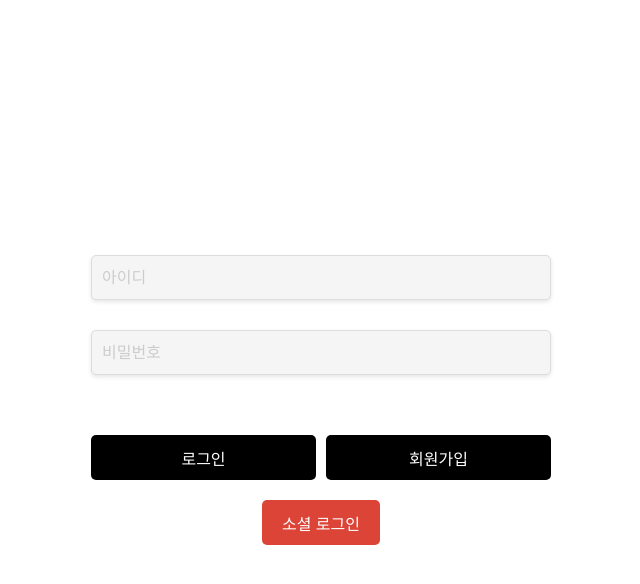
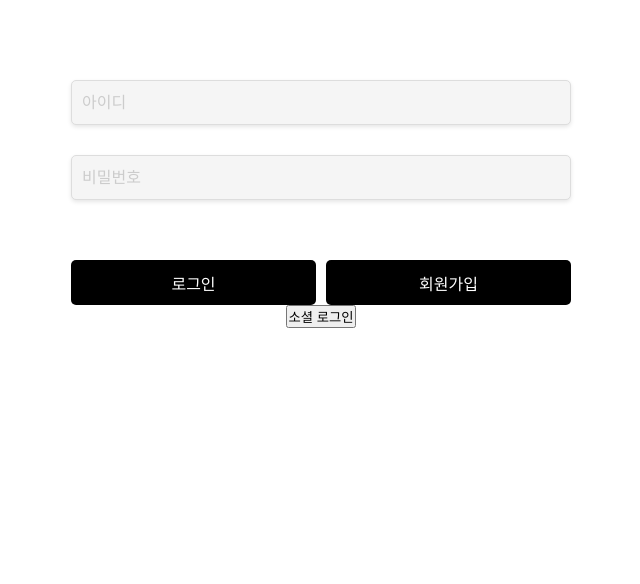
Before and after one commit to buildup1130/next-question-frontend, a Next.js app in the folder class/: page /Login in a window 1280 px wide. Shown: the top 584 px of the page, without its empty margins (319-959 px from the left). Built offline with nearby package versions, Linux system fonts and the light colour scheme.

Commit message:
Revert "Merge branch 'main' of https://github.com/buildup1130/nextQuestion_Frontend into solvingService"
This reverts commit f52afa7058e84bdd700a5ff30a4e82a68c4e2b28, reversing
changes made to b524630b71c598e981d7b7ec51e75e5b7d449b7b.

```diff
--- a/class/src/components/common/Login/Login.Presenter.js
+++ b/class/src/components/common/Login/Login.Presenter.js
@@ -8,7 +8,6 @@ import {
   InputField,
   ErrorMessageWrapper,
   ErrorMessage,
-  SocialLoginButton,
 } from "./Login.Styles";
 
 export default function LoginUI({
@@ -19,7 +18,7 @@ export default function LoginUI({
   onLogin,
   onSignUp,
   error,
-  handleSocialLogin,
+  handleSocialLogin
 }) {
   return (
     <LoginContainer>
@@ -48,10 +47,7 @@ export default function LoginUI({
         <LoginButton onClick={onLogin}>로그인</LoginButton>
         <SignUpButton onClick={onSignUp}>회원가입</SignUpButton>
       </ButtonWrapper>
-
-      <SocialLoginButton onClick={handleSocialLogin}>
-        소셜 로그인
-      </SocialLoginButton>
+      <button onClick = {handleSocialLogin}>소셜 로그인</button>
     </LoginContainer>
   );
 }
--- a/class/src/components/common/Login/Login.Styles.js
+++ b/class/src/components/common/Login/Login.Styles.js
@@ -7,13 +7,8 @@ export const LoginContainer = styled.div`
   display: flex;
   flex-direction: column;
   align-items: center;
-  justify-content: center;
-  padding: 0 20px;
-
-  @media (max-width: 768px) {
-    height: auto;
-    padding: 60px 20px;
-  }
+  justify-content: flex-start;
+  padding-top: 80px;
 `;
 
 export const InputField = styled.input`
@@ -30,11 +25,6 @@ export const InputField = styled.input`
   &::placeholder {
     color: #ccc;
   }
-
-  @media (max-width: 480px) {
-    font-size: 14px;
-    height: 40px;
-  }
 `;
 
 export const UserID = styled.div`
@@ -47,13 +37,14 @@ export const Password = styled.div`
   margin-bottom: 30px;
 `;
 
+// 에러 메시지를 항상 일정한 높이로 유지
 export const ErrorMessageWrapper = styled.div`
   width: 100%;
-  min-height: 20px;
+  min-height: 20px; /* 에러 메시지가 없어도 높이를 유지 */
   display: flex;
   justify-content: center;
   align-items: center;
-  margin-bottom: 10px;
+  margin-bottom: 10px; /* 버튼과 간격 유지 */
 `;
 
 export const ErrorMessage = styled.p`
@@ -66,11 +57,6 @@ export const ButtonWrapper = styled.div`
   display: flex;
   width: 100%;
   gap: 10px;
-
-  @media (max-width: 480px) {
-    flex-direction: column;
-    align-items: center;
-  }
 `;
 
 export const LoginButton = styled.button`
@@ -82,14 +68,6 @@ export const LoginButton = styled.button`
   border: none;
   border-radius: 5px;
   cursor: pointer;
-
-  @media (max-width: 480px) {
-    flex: none;
-    width: 80%;
-    max-width: 300px;
-    font-size: 14px;
-    height: 40px;
-  }
 `;
 
 export const SignUpButton = styled.button`
@@ -101,31 +79,4 @@ export const SignUpButton = styled.button`
   border: none;
   border-radius: 5px;
   cursor: pointer;
-
-  @media (max-width: 480px) {
-    flex: none;
-    width: 80%;
-    max-width: 300px;
-    font-size: 14px;
-    height: 40px;
-  }
 `;
-
-export const SocialLoginButton = styled.button`
-  margin-top: 20px;
-  height: 45px;
-  background-color: #db4437;
-  color: white;
-  border: none;
-  border-radius: 5px;
-  padding: 0 20px;
-  font-size: 16px;
-  cursor: pointer;
-
-  @media (max-width: 480px) {
-    width: 50%;
-    max-width: 300px;
-    font-size: 14px;
-    height: 40px;
-  }
-`;
```
Also changed, not shown: class/src/components/common/SignUp/SignUp.Styles.js (+4 -34 lines).
